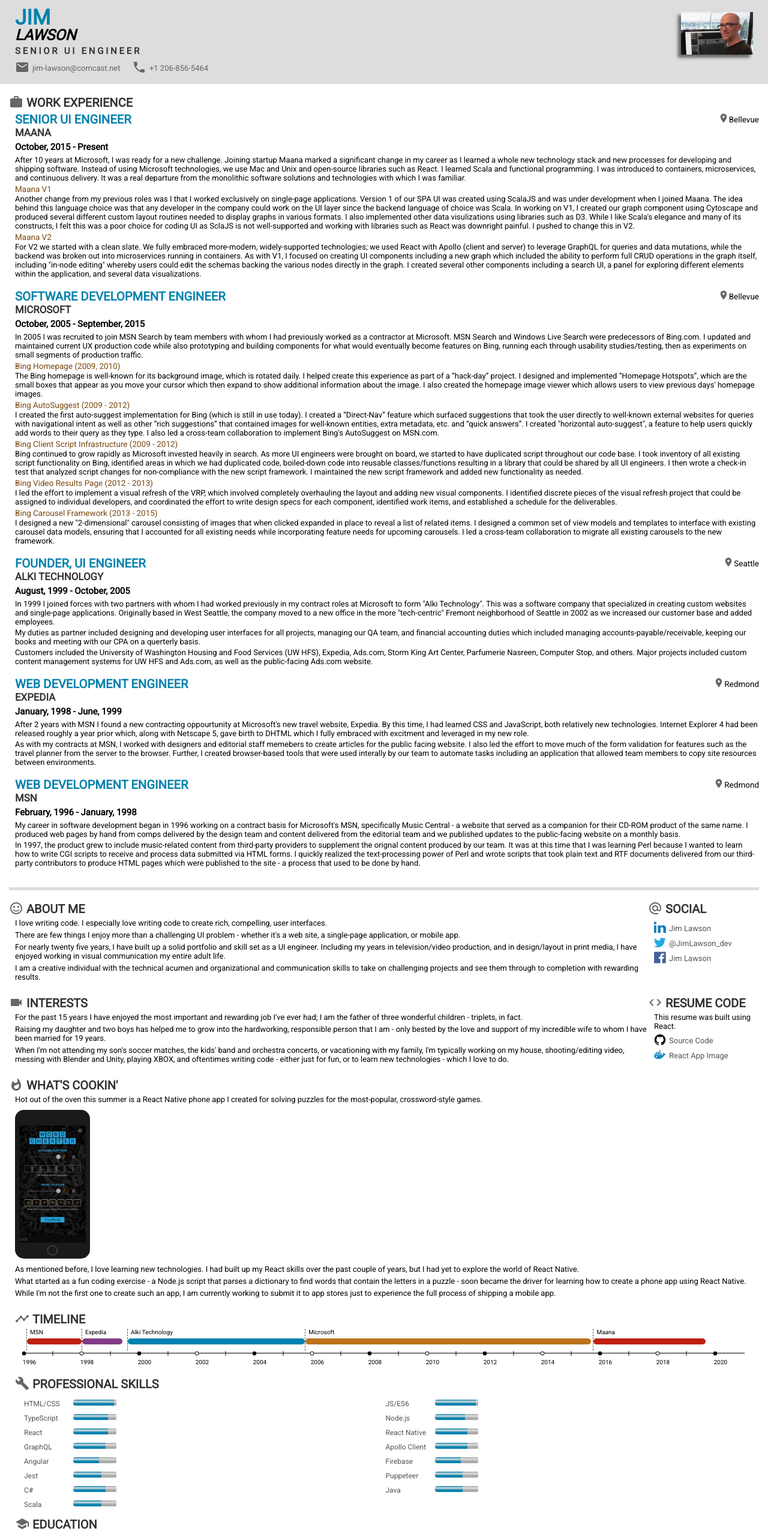
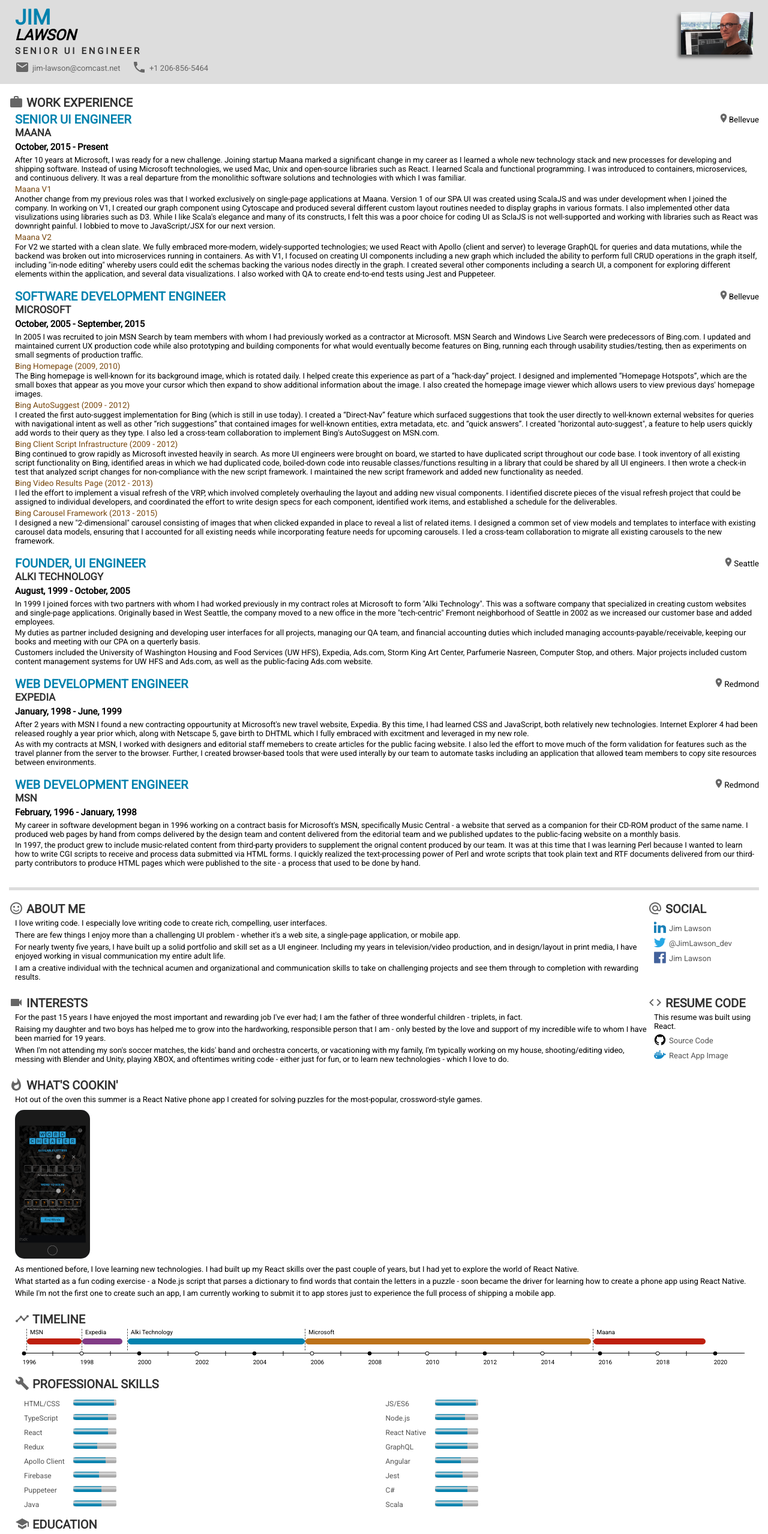
Before and after one commit to jim-lawson/resume-app, a React (Create React App) app: page / in a window 1280 px wide. Shown: the top 2557 px of the page at 60% size. Built offline with nearby package versions, Linux system fonts and the light colour scheme.

Commit message:
Update content

```diff
--- a/src/data/data.js
+++ b/src/data/data.js
@@ -19,7 +19,7 @@
                   body: [
                     `After 10 years at Microsoft, I was ready for a new challenge. Joining startup Maana marked a significant change in my
                     career as I learned a whole new technology stack and new processes for developing and shipping software.
-                    Instead of using Microsoft technologies, we use Mac and Unix and open-source libraries such as React.
+                    Instead of using Microsoft technologies, we used Mac, Unix and open-source libraries such as React.
                     I learned Scala and functional programming. I was introduced to containers, microservices, and continuous
                     delivery. It was a real departure from the monolithic software solutions and technologies with which I was familiar.`
                   ]
@@ -27,14 +27,13 @@
                 {
                   heading: 'Maana V1',
                   body: [
-                    `Another change from my previous roles was I that I worked exclusively on single-page  applications.
-                    Version 1 of our SPA UI was created using ScalaJS and was under development when I joined Maana.
-                    The idea behind this language choice was that any developer in the company could work on the UI layer
-                    since the backend language of choice was Scala. In working on V1, I created our graph
-                    component using Cytoscape and produced several different custom layout routines needed to display
-                    graphs in various formats. I also implemented other data visulizations using libraries such as D3. While I like
-                    Scala's elegance and many of its constructs, I felt this was a poor choice for coding UI as SclaJS is not
-                    well-supported and working with libraries such as React was downright painful. I pushed to change this in V2.`
+                    `Another change from my previous roles was that I worked exclusively on single-page applications at Maana.
+                    Version 1 of our SPA UI was created using ScalaJS and was under development when I joined the company.
+                    In working on V1, I created our graph component using Cytoscape and produced several different custom layout routines
+                    needed to display graphs in various formats. I also implemented other data visulizations using libraries such as D3.
+                    While I like Scala's elegance and many of its constructs, I felt this was a poor choice for coding UI as SclaJS is not
+                    well-supported and working with libraries such as React was downright painful. I lobbied to move to JavaScript/JSX for
+                    our next version.`
                   ]
                 },
                 {
@@ -45,8 +44,9 @@
                     backend was broken out into microservices running in containers. As with V1, I focused on
                     creating UI components including a new graph which included the ability to perform full CRUD operations in
                     the graph itself, including "in-node editing" whereby users could edit the schemas backing the various nodes
-                    directly in the graph. I created several other components including a search UI, a panel for exploring
-                    different elements within the application, and several data visualizations.`
+                    directly in the graph. I created several other components including a search UI, a component for exploring
+                    different elements within the application, and several data visualizations. I also worked with QA to create
+                    end-to-end tests using Jest and Puppeteer.`
                   ]
                 }
               ]
@@ -383,6 +383,10 @@
     percentage: '75'
   },
   {
+    name: 'Redux',
+    percentage: '55'
+  },
+  {
     name: 'GraphQL',
     percentage: '75'
   },
```
